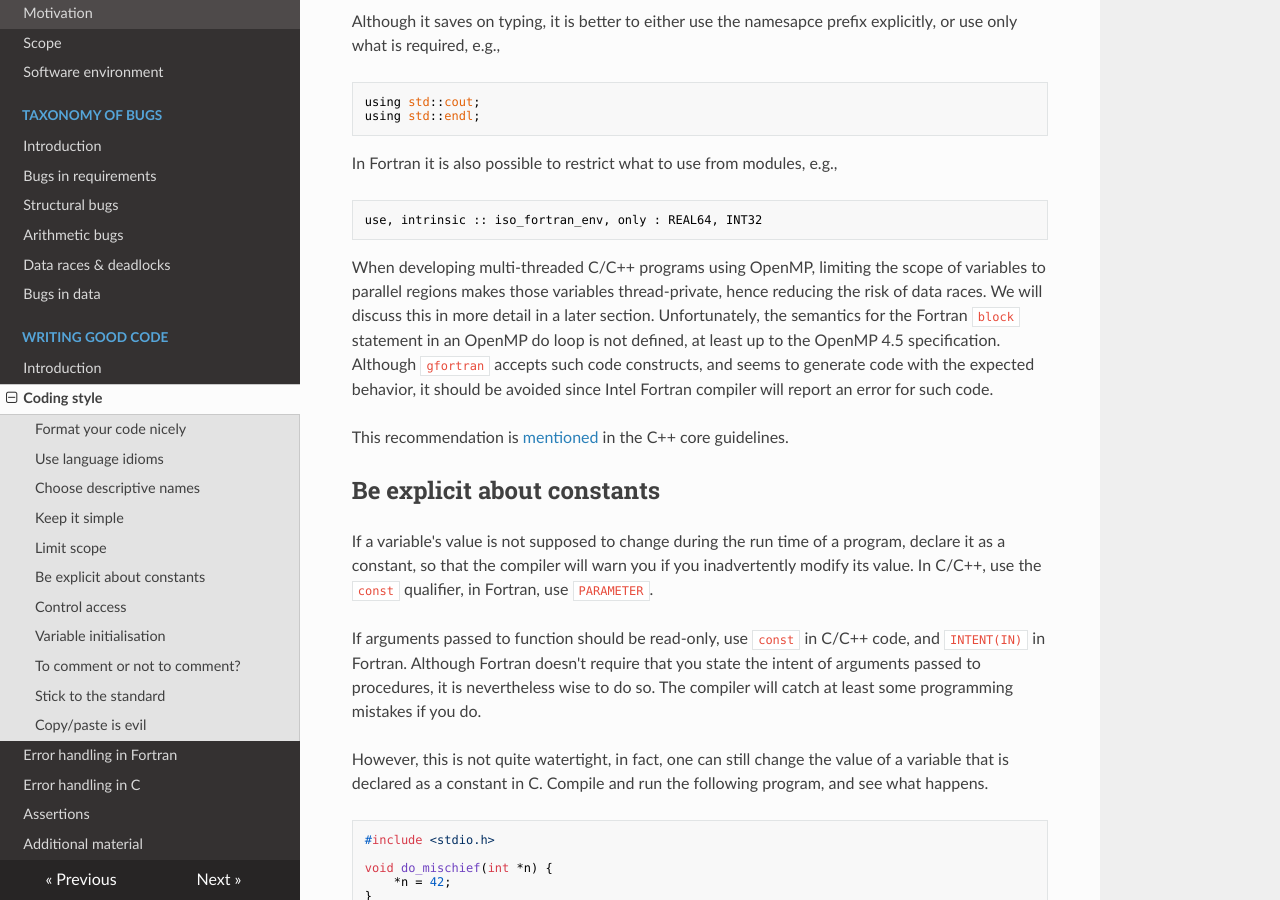
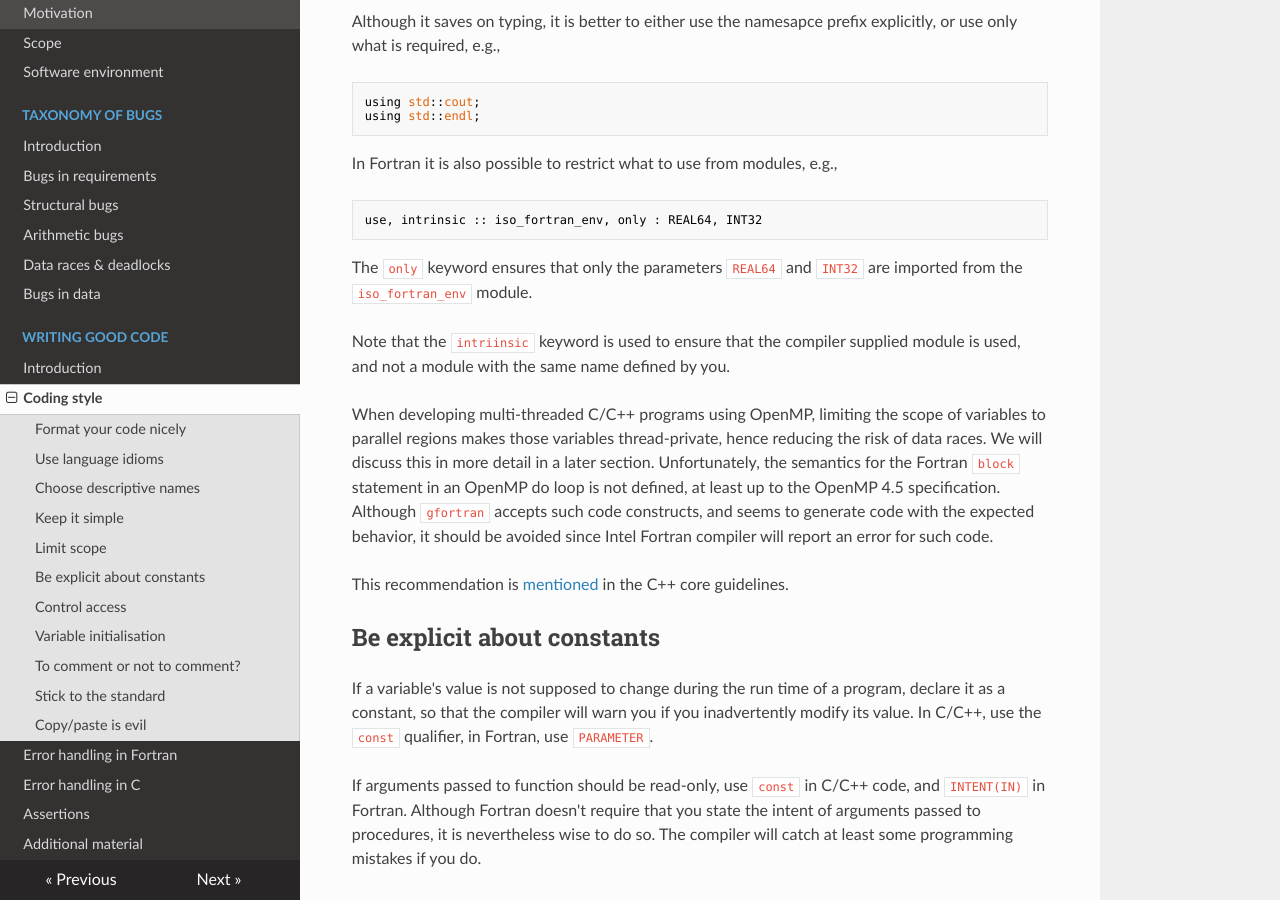
Before and after one commit to gjbex/Defensive_programming_and_debugging, an MkDocs documentation site: the page built from docs/CodingBestPractices/coding_best_practices.md, in a window 1280 px wide and 900 px high, scrolled down 4751 px. Built offline with MkDocs 1.6.1, drawn with Linux system fonts in a browser that asks for light colours; nearby versions of some CDN libraries.

Commit message:
Add remark on intrinsic

```diff
--- a/docs/CodingBestPractices/coding_best_practices.md
+++ b/docs/CodingBestPractices/coding_best_practices.md
@@ -173,6 +173,10 @@ In Fortran it is also possible to restrict what to use from modules, e.g.,
 use, intrinsic :: iso_fortran_env, only : REAL64, INT32
 ~~~~
 
+The `only` keyword ensures that only the parameters `REAL64` and `INT32` are imported from the `iso_fortran_env` module.
+
+Note that the `intriinsic` keyword is used to ensure that the compiler supplied module is used, and not a module with the same name defined by you.
+
 When developing multi-threaded C/C++ programs using OpenMP, limiting the scope of variables to parallel regions makes those variables thread-private, hence reducing the risk of data races. We will discuss this in more detail in a later section.  Unfortunately, the semantics for the Fortran `block` statement in an OpenMP do loop is not defined, at least up to the OpenMP 4.5 specification.  Although `gfortran` accepts such code constructs, and seems to generate code with the expected behavior, it should be avoided since Intel Fortran compiler will report an error for such code.
 
 This recommendation is [mentioned](https://isocpp.github.io/CppCoreGuidelines/CppCoreGuidelines#Res-scope) in the C++ core guidelines.
```
